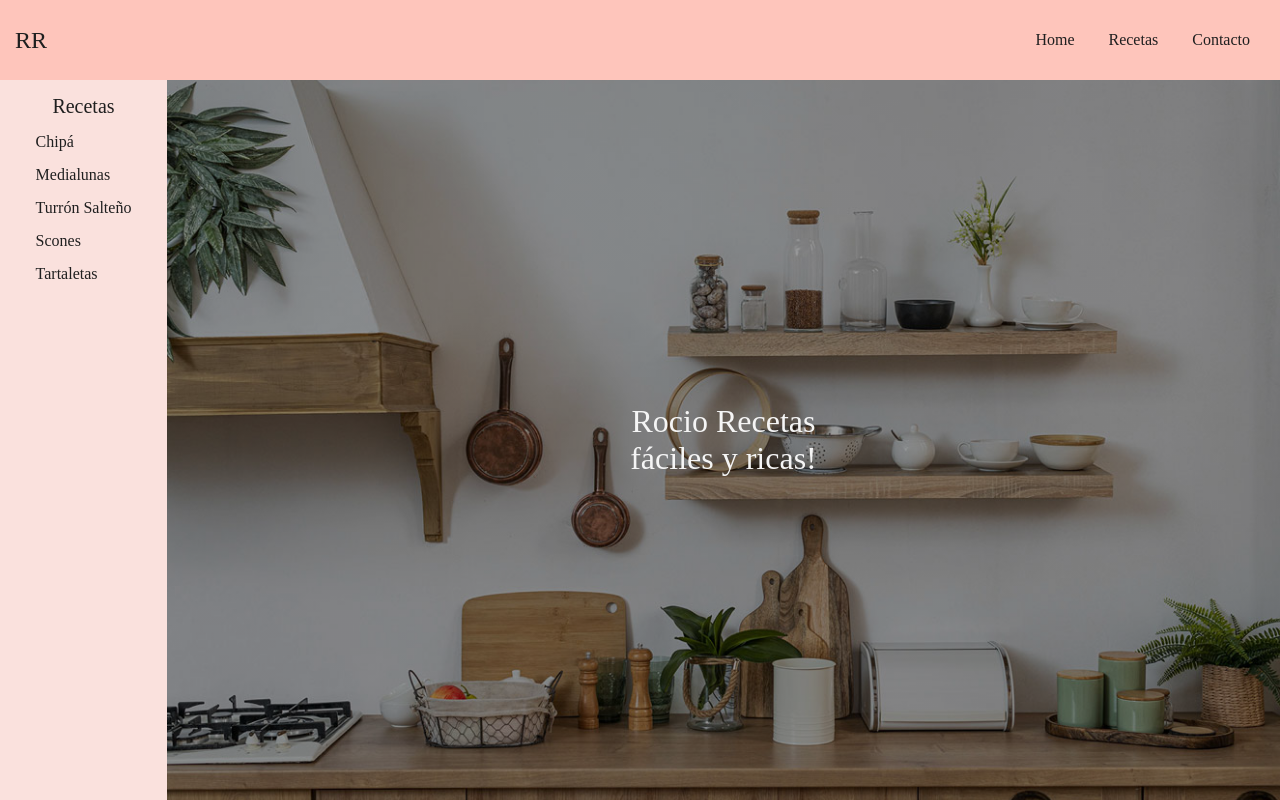
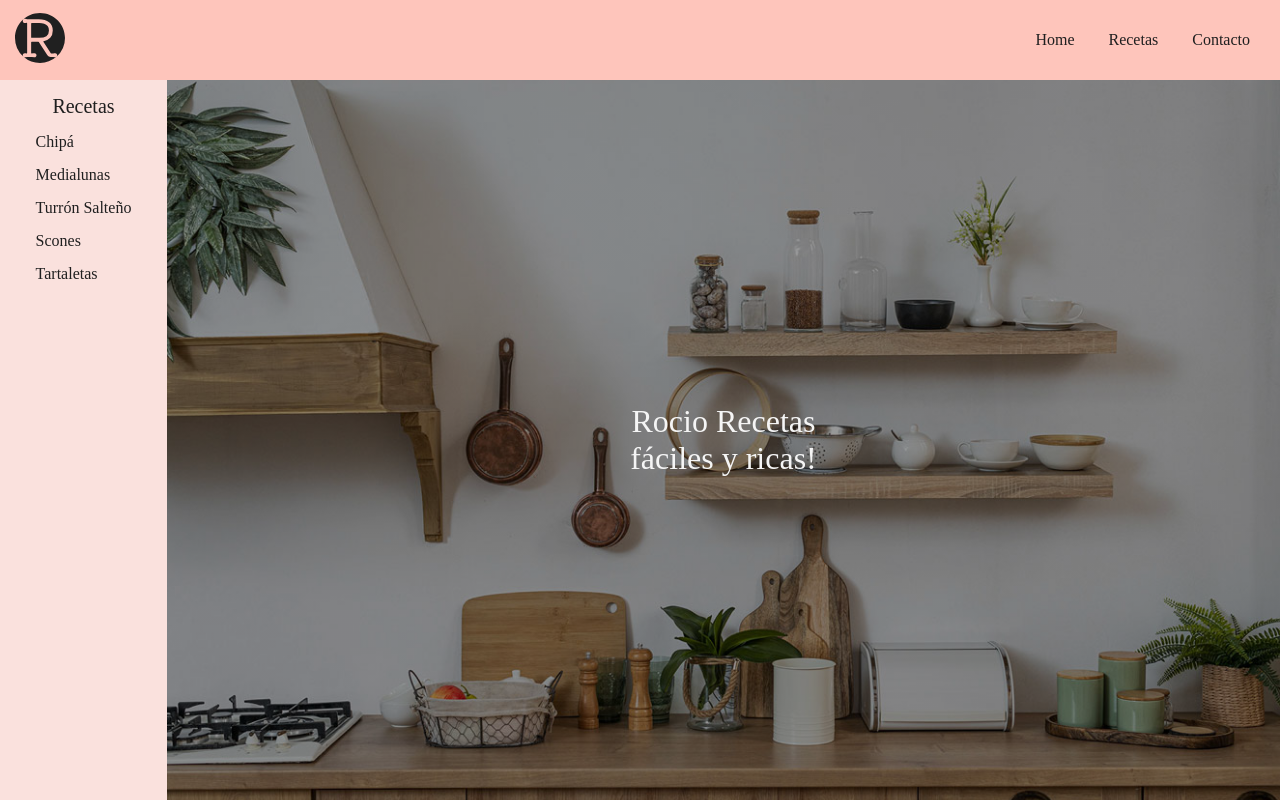
Before and after one commit to JulianLobos/RocioRecetas, a website: page index.html in a window 1280 px wide. Drawn offline with Linux system fonts and the light colour scheme; a web font is replaced by a local one.

Commit message:
adding favicon

```diff
--- a/index.html
+++ b/index.html
@@ -4,6 +4,8 @@
     <meta charset="UTF-8">
     <meta http-equiv="X-UA-Compatible" content="IE=edge">
     <meta name="viewport" content="width=device-width, initial-scale=1.0">
+    <!-- favicon -->
+    <link rel="icon" type="image/x-icon" href="img/RRlogo.svg">
     <!-- fonts links -->
     <link rel="preconnect" href="https://fonts.googleapis.com">
     <link rel="preconnect" href="https://fonts.gstatic.com" crossorigin>
@@ -17,7 +19,7 @@
     <!-- header -->
     <header>
         <div class="headerContainer">
-            <a href="#"><p class="logo">RR</p></a>
+            <a href="#"><img src="img/RRlogo.svg" class="headerLogo" alt="Rocio Recetas Logo"></a>
             <ul class="headerList">
                 <li class="listItem"><a href="#">Home</a></li>
                 <li class="listItem"><a href="#">Recetas</a></li>
--- a/sass/components/header.scss
+++ b/sass/components/header.scss
@@ -9,9 +9,11 @@ header{
             text-decoration: none;
             color: $negro;
         }
-        .logo{
-            padding-left: 15px;
-            font-size: 1.5em;
+        .headerLogo{
+            margin-left: 15px;
+            width: 50px;
+            height: auto;
+            filter: invert(15%) sepia(3%) saturate(27%) hue-rotate(37deg) brightness(96%) contrast(105%);
         }
         .headerList{
             padding-right: 15px;
```
Also changed, not shown: css/style.css, img/RRlogo.svg (added).
